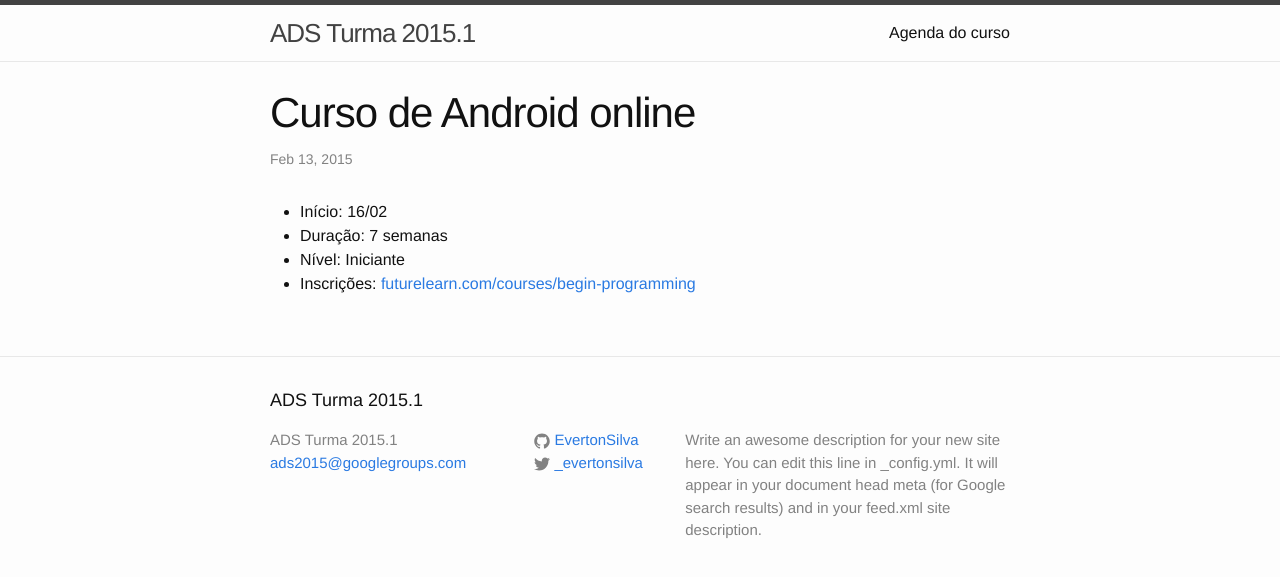
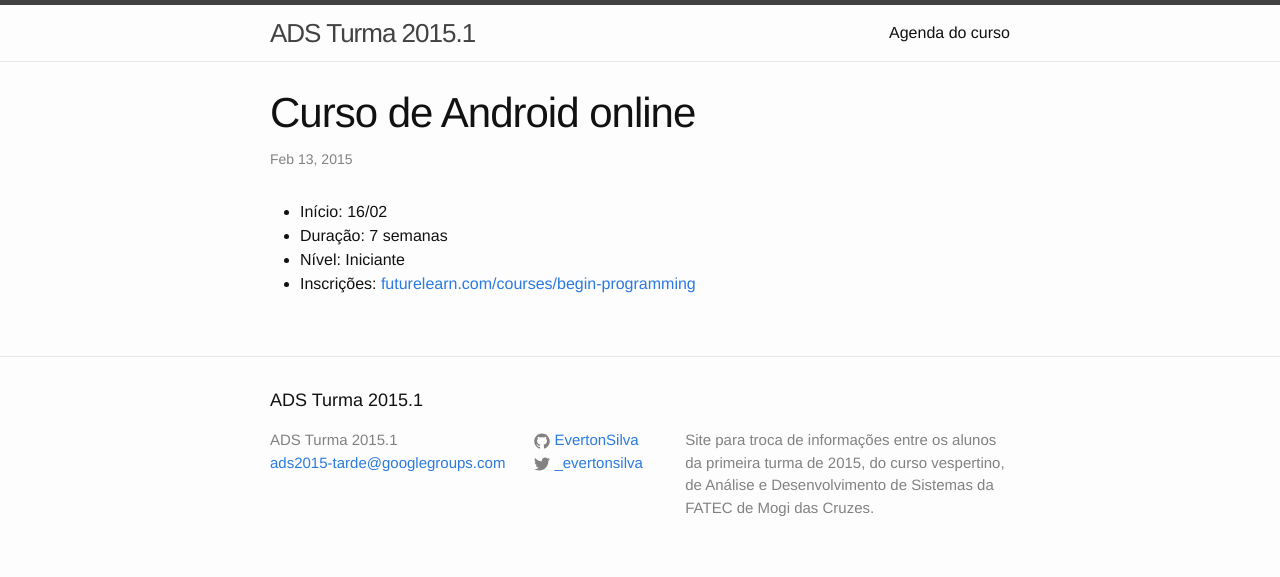
Before and after one commit to EvertonSilva/ads2015.1, a Jekyll site: the page built from _posts/2015-02-12-curso-android.markdown, in a window 1280 px wide. Shown: the top 577 px of the page. Built offline with Jekyll 4.4.1, drawn with Linux system fonts in a browser that asks for light colours; Markdown is read by kramdown in place of the engine named in the settings.

Commit message:
add site description in _config.yml

```diff
--- a/_config.yml
+++ b/_config.yml
@@ -1,10 +1,10 @@
 # Site settings
 title: ADS Turma 2015.1
-email: ads2015@googlegroups.com
+email: ads2015-tarde@googlegroups.com
 description: > # this means to ignore newlines until "baseurl:"
-  Write an awesome description for your new site here. You can edit this
-  line in _config.yml. It will appear in your document head meta (for
-  Google search results) and in your feed.xml site description.
+  Site para troca de informações entre os alunos da primeira
+  turma de 2015, do curso vespertino, de Análise e Desenvolvimento
+  de Sistemas da FATEC de Mogi das Cruzes.
 baseurl: "/ads2015.1" # the subpath of your site, e.g. /blog/
 url: "http://yourdomain.com" # the base hostname & protocol for your site
 twitter_username: _evertonsilva
```
Also changed, not shown: _posts/2015-02-12-curso-android.markdown (renamed from _posts/2015-02-12-cuso-android.markdown).
